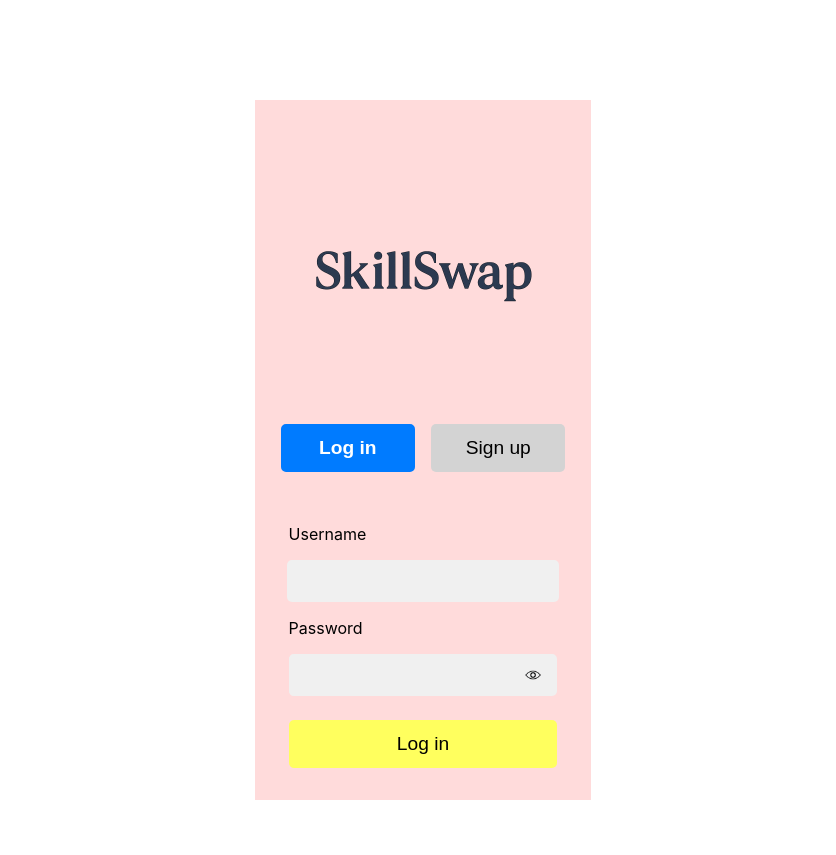
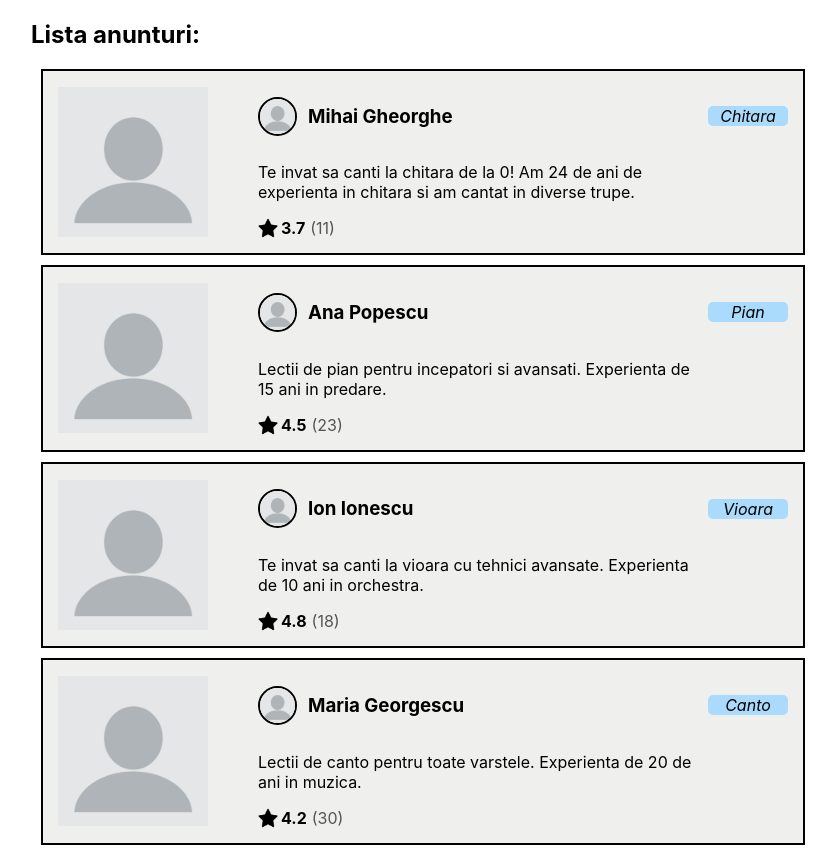
Before and after one commit to cotigadavid/SkillSwap, a React (Create React App) app in the folder frontend/: page / in a window 1280 px wide. Shown: the whole page, without its empty margins (217-1053 px from the left). Before the commit the page ends 800 px from the top, so only its background shows below. Built offline with nearby package versions, Linux system fonts and the light colour scheme.

Commit message:
skill post and list component

```diff
--- a/frontend/src/App.js
+++ b/frontend/src/App.js
@@ -2,12 +2,16 @@ import './App.css';
 import AuthWindow from './components/AuthWindow';
 import LoginForm from './components/LoginForm';
 import SignupForm from './components/SignupForm';
+import SkillAdvertisement from './components/SkillAdvertisement'
+import SkillList from './components/SkillList';
 
 function App() {
   return (
     <div className='main'>
-      <AuthWindow/>
+      {/*<AuthWindow/>*/}
+      <SkillList/>
     </div>
+
   );
 }
 
--- /dev/null
+++ b/frontend/src/components/SkillAdvertisement.jsx
@@ -0,0 +1,22 @@
+import React from "react";
+import '../styling/SkillAdvertisement.css';
+import star from '../assets/star.png';
+
+function SkillAdvertisement({adImage, photo, name, category, description, rating, numberReview}) {
+    return (
+        <div className="post">
+            <img src={adImage} alt="Ad" className="ad-image" />
+            <img src={photo} className="photo"></img>
+            <h3 className="name">{name}</h3>
+            <p className="category">{category}</p>
+            <p className="description">{description}</p>
+            <div className="rating">
+                <img src={star} alt="Star" className="star" />
+                <span>{rating}</span>
+                <span className="number-reviews">({numberReview})</span>
+            </div>
+        </div>
+    );
+}
+
+export default SkillAdvertisement;
--- /dev/null
+++ b/frontend/src/components/SkillList.jsx
@@ -0,0 +1,69 @@
+import React from "react"
+import SkillAdvertisement from "./SkillAdvertisement"
+import profilePic from '../assets/profile.jpg'
+import '../styling/SkillList.css'
+
+const skills = [
+  {
+    id: 1,
+    adImage: profilePic,
+    photo: profilePic,
+    name: "Mihai Gheorghe",
+    category: "Chitara",
+    description: "Te invat sa canti la chitara de la 0! Am 24 de ani de experienta in chitara si am cantat in diverse trupe.",
+    rating: 3.7,
+    numberReview: 11,
+  },
+  {
+    id: 2,
+    adImage: profilePic,
+    photo: profilePic,
+    name: "Ana Popescu",
+    category: "Pian",
+    description: "Lectii de pian pentru incepatori si avansati. Experienta de 15 ani in predare.",
+    rating: 4.5,
+    numberReview: 23,
+  },
+  {
+    id: 3,
+    adImage: profilePic,
+    photo: profilePic,
+    name: "Ion Ionescu",
+    category: "Vioara",
+    description: "Te invat sa canti la vioara cu tehnici avansate. Experienta de 10 ani in orchestra.",
+    rating: 4.8,
+    numberReview: 18,
+  },
+  {
+    id: 4,
+    adImage: profilePic,
+    photo: profilePic,
+    name: "Maria Georgescu",
+    category: "Canto",
+    description: "Lectii de canto pentru toate varstele. Experienta de 20 de ani in muzica.",
+    rating: 4.2,
+    numberReview: 30,
+  }
+];
+
+function SkillList() {
+    return (
+        <div>
+            <h2>Lista anunturi:</h2>
+            {skills.map(item => (
+                <SkillAdvertisement
+                    key={item.id}
+                    adImage={item.adImage}
+                    photo={item.photo}
+                    name={item.name}
+                    category={item.category}
+                    description={item.description}
+                    rating={item.rating}
+                    numberReview={item.numberReview}
+                />
+            ))}
+        </div>
+    )
+}
+
+export default SkillList;
--- /dev/null
+++ b/frontend/src/styling/SkillAdvertisement.css
@@ -0,0 +1,83 @@
+.post {
+    display: grid;
+    grid-template-columns: 200px 50px 400px 80px;
+    grid-template-rows: auto auto auto;
+    align-items: center;
+    border: 2px solid black;
+    background-color: rgb(239, 239, 237);
+    padding: 15px;
+    margin: 10px;
+}
+
+.ad-image {
+    width: 150px;
+    height: auto;
+    grid-column: 1;
+    grid-row: 1/4;
+    display: flex;
+    justify-content: center;
+    align-items: center;
+}
+
+.photo {
+    border: 2px solid black;
+    width: 35px;
+    height: auto;
+    border-radius: 50%;
+    grid-column: 2;
+    grid-row: 1;
+    display: flex;
+    justify-content: center;
+    align-items: center;
+    padding: 0;
+    margin: 0;
+}
+
+.name {
+    grid-column: 3;
+    grid-row: 1;
+    display: flex;
+    justify-content: left;
+    align-items: center;
+}
+
+.category {
+    grid-column: 4;
+    grid-row: 1;
+    display: flex;
+    justify-content: center;
+    align-items: center;
+    background-color: rgb(170, 219, 252);
+    border-radius: 5px;
+    font-style: italic;
+}
+
+.description {
+    grid-column: 2/4;
+    grid-row: 2;
+    display: flex;
+    justify-content: left;
+}
+
+.rating {
+    grid-column: 2/4;
+    grid-row: 3;
+    display: flex;
+    justify-content: left;
+    align-items: center;
+    font-size: 16px;
+    font-weight: bold;;
+}
+
+.star {
+    width: 20px;
+    height: auto;
+    margin-right: 3px;
+}
+
+.number-reviews {
+    margin-left: 5px;
+    font-size: 16px;
+    color: #555;
+    font-weight: lighter;
+}
```
Also changed, not shown: frontend/src/assets/profile.jpg (added), frontend/src/assets/star.png (added), frontend/src/styling/SkillList.css (added).
